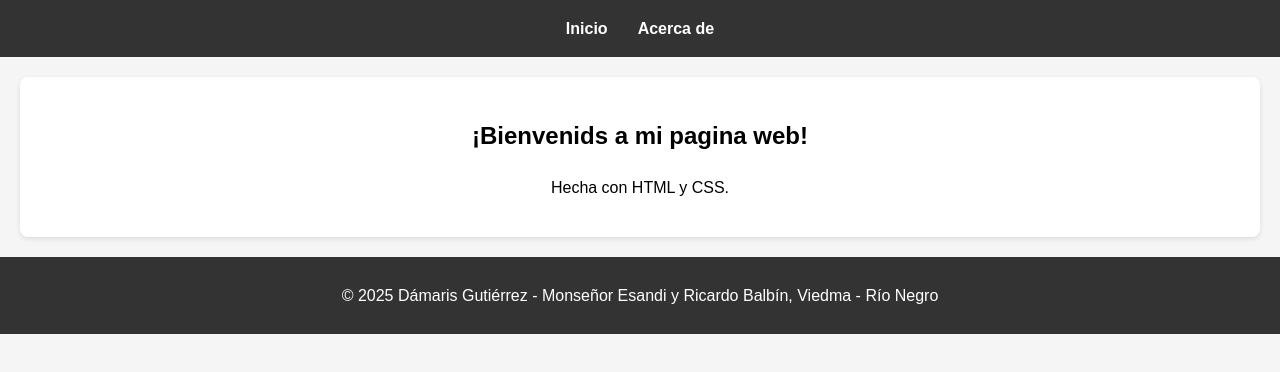
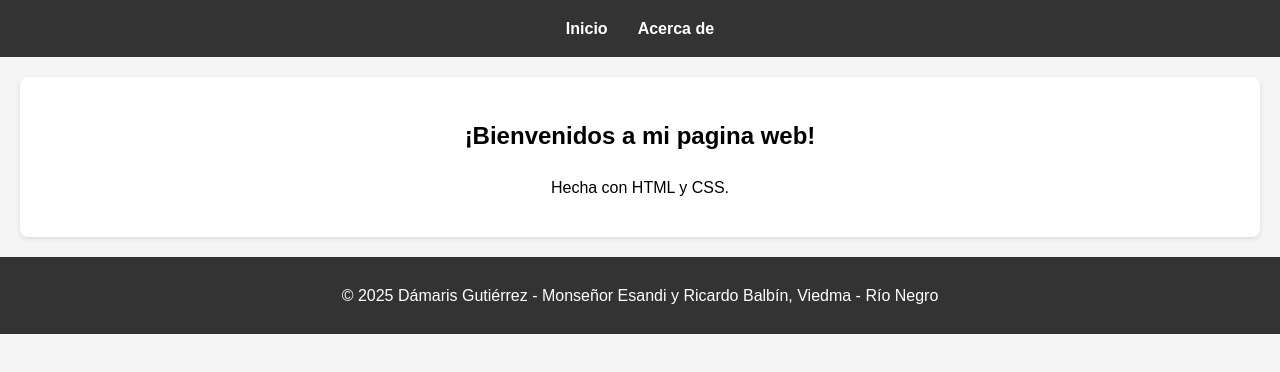
Before and after one commit to elizabethguti2614-code/elizabethguti2614.github.io, a plain HTML site: page index.html in a window 1280 px wide. Shown: the part 60-432 px from the top of the page. Drawn offline with Linux system fonts and the light colour scheme.

Commit message:
Update index.html

```diff
--- a/index.html
+++ b/index.html
@@ -18,7 +18,7 @@
   </header>
 
   <main>
-    <h2>¡Bienvenids a mi pagina web!</h2>
+    <h2>¡Bienvenidos a mi pagina web!</h2>
     <p>Hecha con HTML y CSS.</p>
   </main>
 
@@ -26,4 +26,5 @@
     <p>© 2025 Dámaris Gutiérrez - Monseñor Esandi y Ricardo Balbín, Viedma - Río Negro</p>
   </footer>
 </body>
+
 </html>
```
